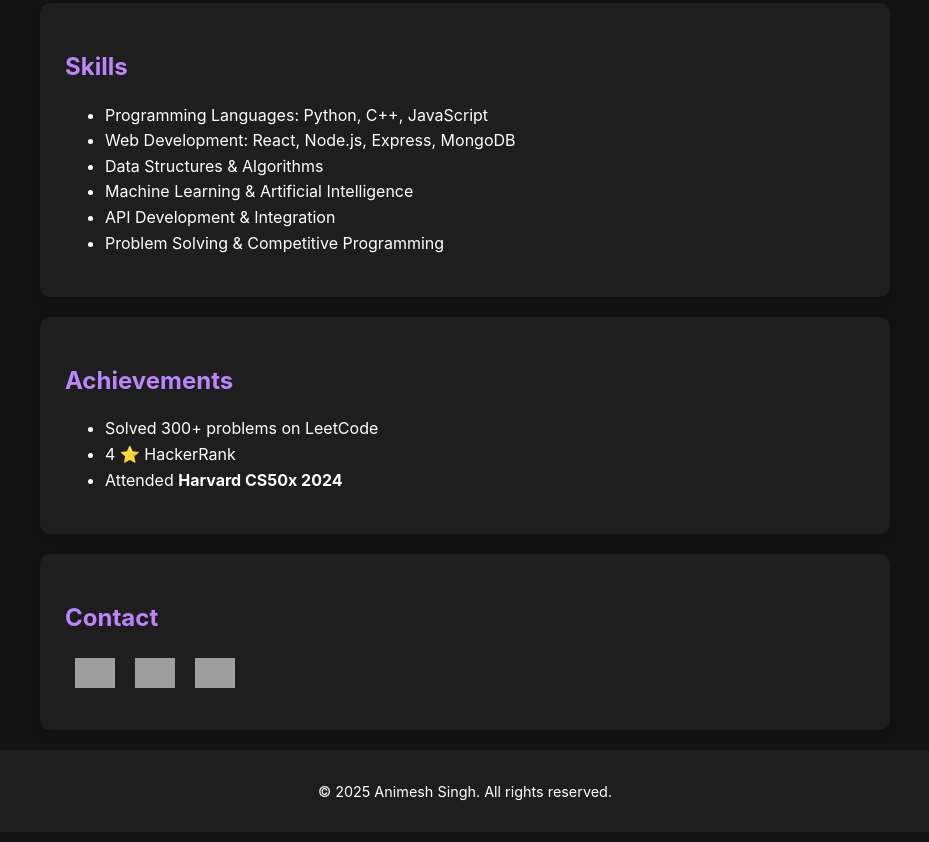
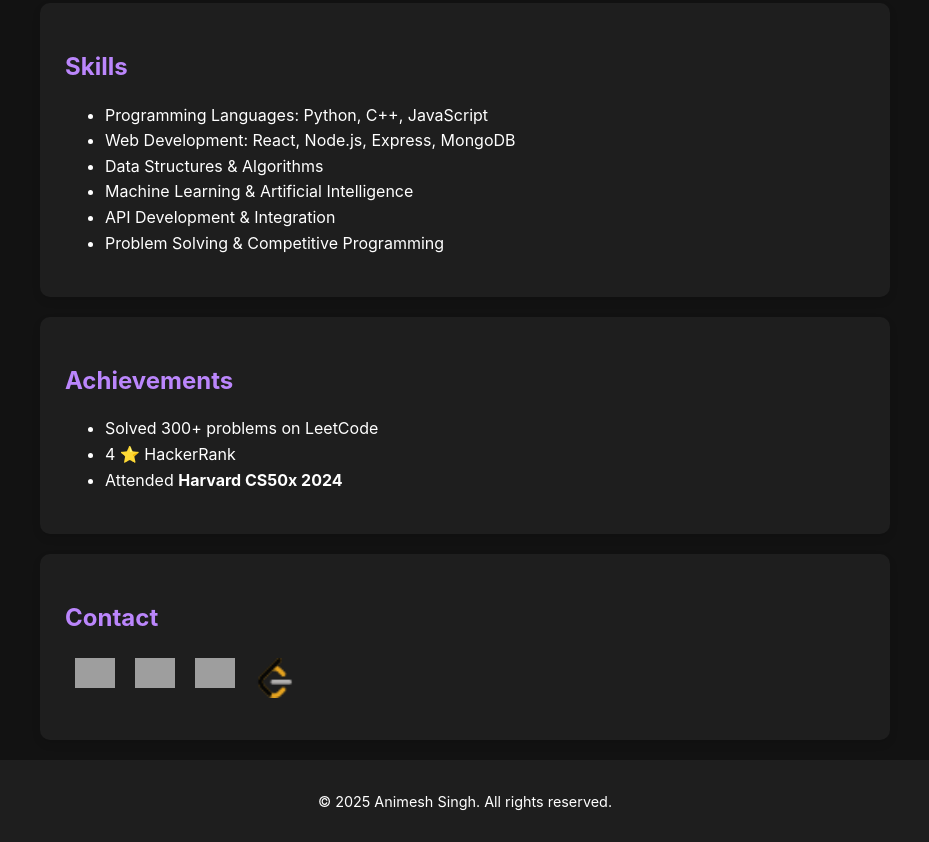
Before and after one commit to aniimeshs/Portfolio, a plain HTML site: page index.html in a window 1280 px wide. Shown: the part 875-1717 px from the top of the page, without its empty margins (175-1104 px from the left). Drawn offline with Linux system fonts and the light colour scheme; grey boxes are pictures that could not be loaded.

Commit message:
Add LeetCode link and icon to index.html

```diff
--- a/index.html
+++ b/index.html
@@ -95,6 +95,9 @@
             <a href="https://www.linkedin.com/in/aniimeshs/" target="_blank">
                 <img src="https://cdn-icons-png.flaticon.com/512/61/61109.png" alt="LinkedIn" width="40" class="contact-icon">
             </a>
+            <a href="https://leetcode.com/u/Maskedwolf98/" target="_blank">
+                <img src="leetcode.png" alt="LeetCode" width="40" class="contact-icon">
+            </a>
         </div>
     </section>
 
```
Also changed, not shown: leetcode.png (added).
